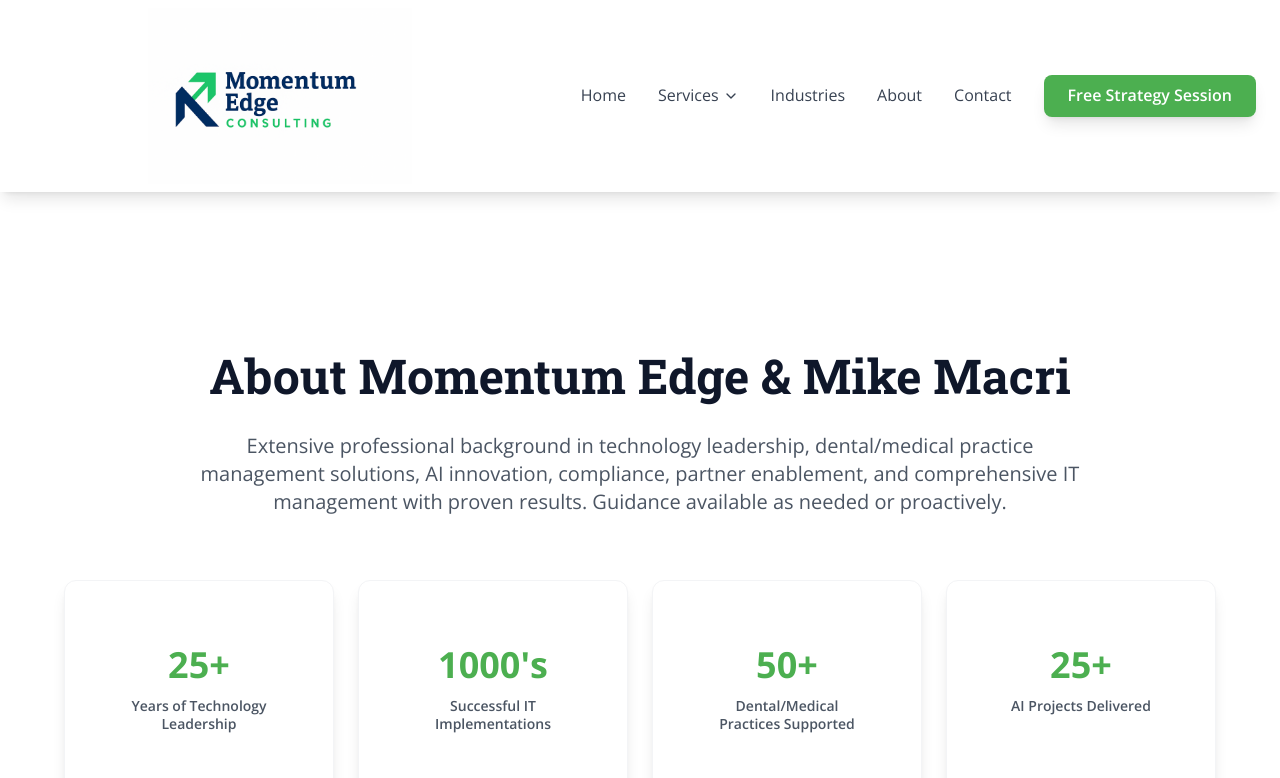
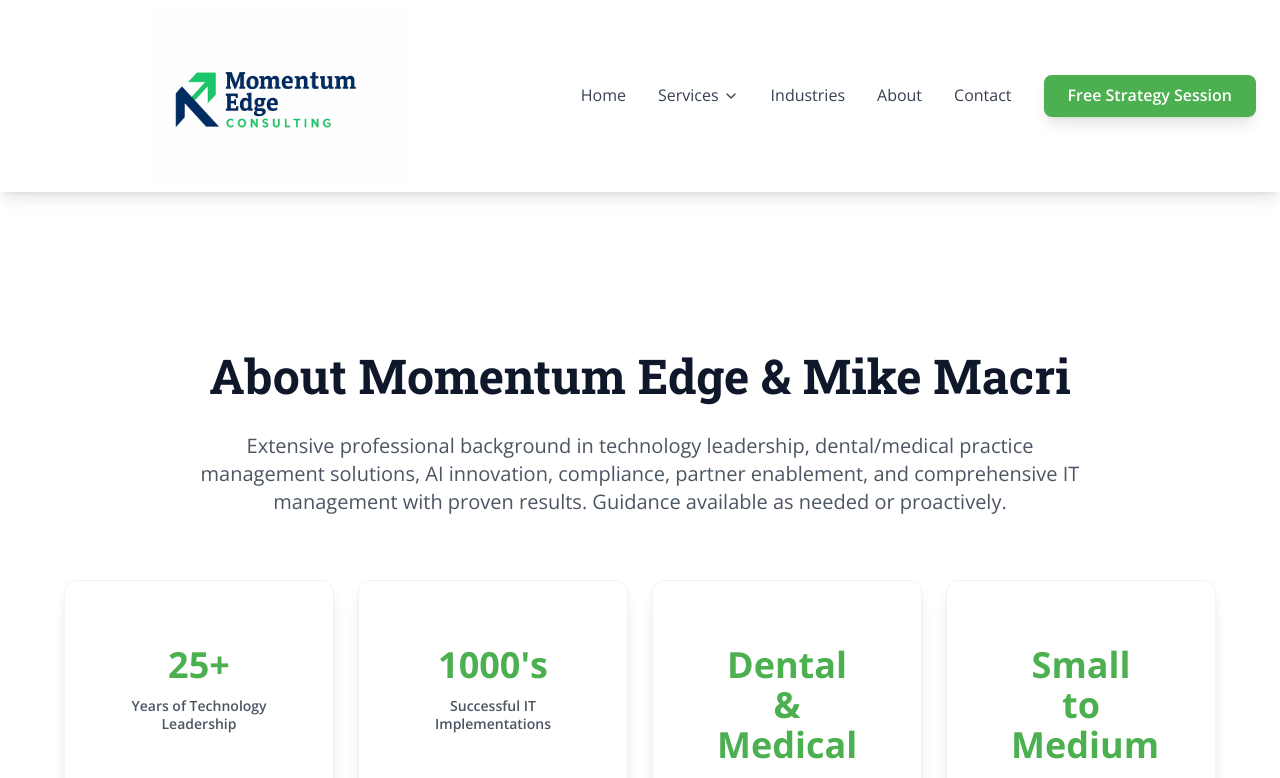
Before and after one commit to mmacri/momentum-edge-blueprint, a React (Vite) app: page /about in a window 1280 px wide. Shown: the top 778 px of the page. Built offline with nearby package versions, Linux system fonts and the light colour scheme.

Commit message:
Update About page achievements
Updated the About page to reflect the requested changes to the achievements section.

```diff
--- a/src/components/About.tsx
+++ b/src/components/About.tsx
@@ -1,12 +1,11 @@
-
 import { Card, CardContent } from "@/components/ui/card";
 
 const About = () => {
   const achievements = [
     { number: "25+", label: "Years of Technology Leadership" },
     { number: "1000's", label: "Successful IT Implementations" },
-    { number: "50+", label: "Dental/Medical Practices Supported" },
-    { number: "25+", label: "AI Projects Delivered" }
+    { number: "Dental & Medical", label: "Practice Management Solutions" },
+    { number: "Small to Medium", label: "Office Management Solutions" }
   ];
 
   const expertise = [
```
